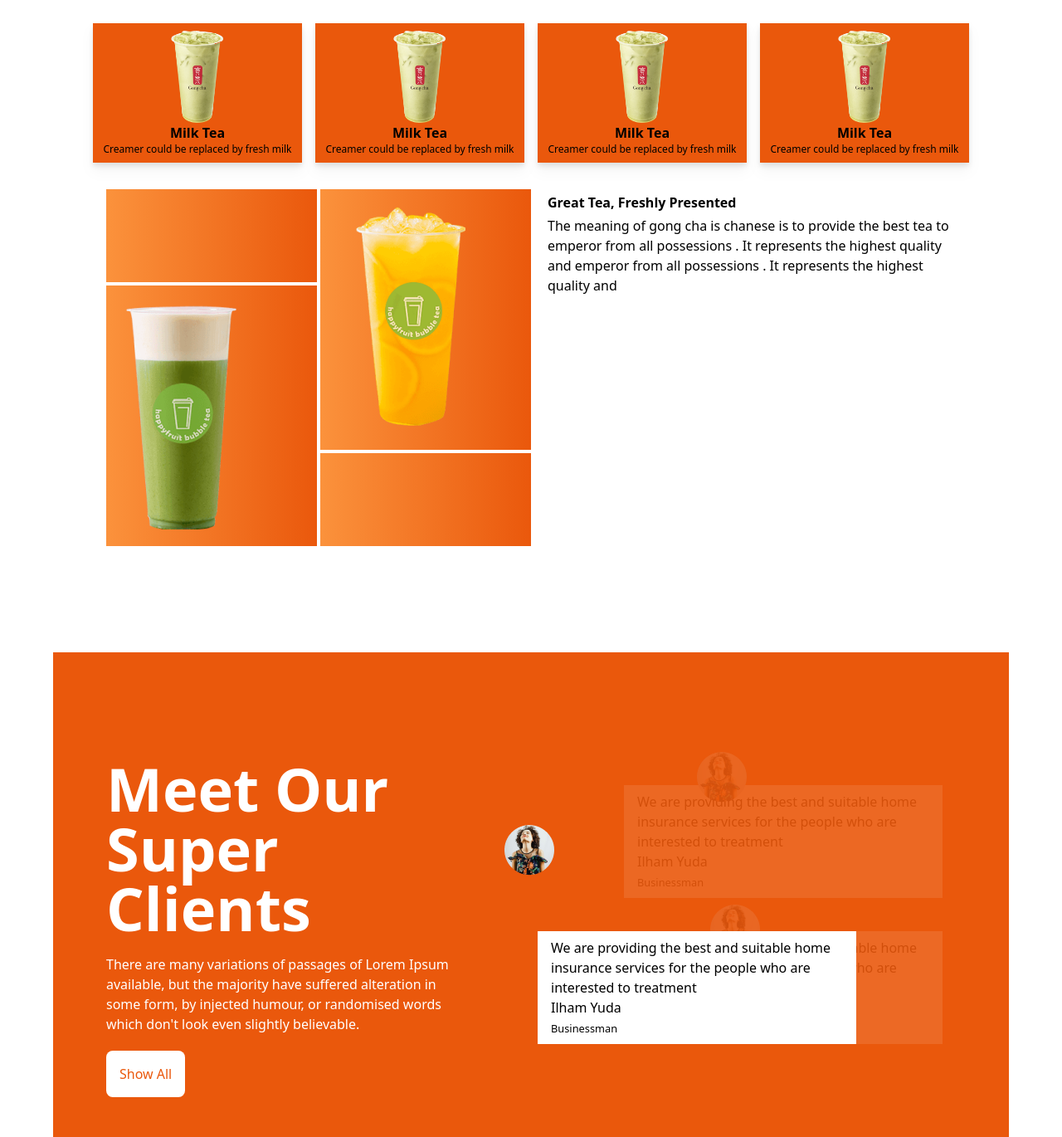
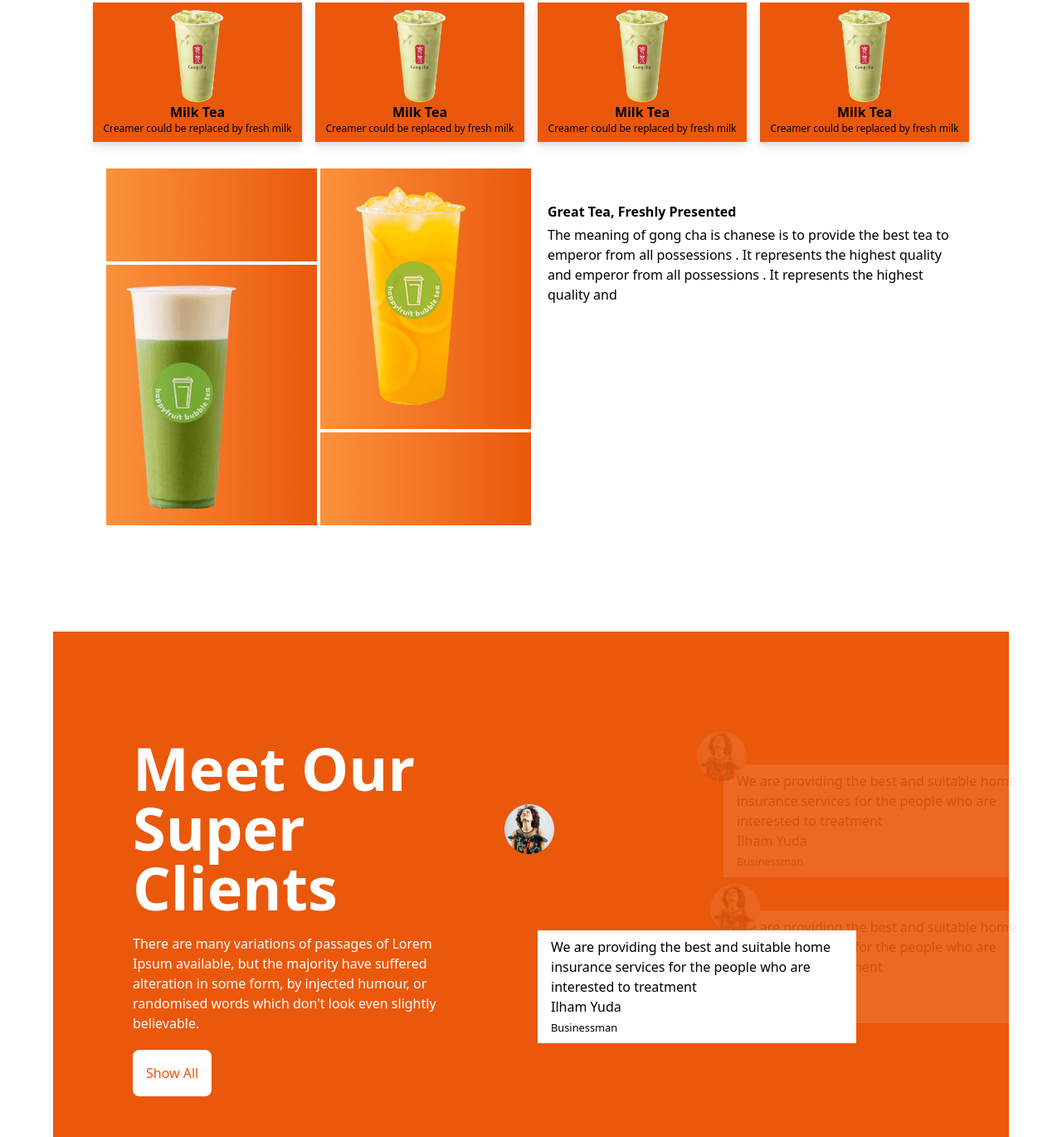
Before and after one commit to shamirashuchi/Tea-responsive, a plain HTML site: page index.html in a window 1280 px wide. Shown: the part 710-2080 px from the top of the page at 83% size. Drawn offline with nearby package versions, Linux system fonts and the light colour scheme.

Commit message:
first commit

```diff
--- a/index.html
+++ b/index.html
@@ -7,8 +7,8 @@
   <script src="https://cdn.tailwindcss.com"></script>
 </head>
 <body>
-  <section class="container mx-auto p-32 flex items-center">
-    <div>
+  <section class="md:container md:mx-auto md:p-32  md:flex items-center">
+    <div class="sm:p-8">
         <h1 class="text-2xl font-semibold">It's good<br> tea time at The <br>Tea House</h1>
         <p class="pb-3 pt-3">Tea and Botanical Solutions Supplier Give Optimum Satisfaction To Your Taste Buds.</p>
 
@@ -39,7 +39,7 @@
     <p class="text-xs font-thin">There are many variations of passages of Lorem Ipsum available, but the majority have suffered alteration in some form, by injected humour, or randomised words which don't look even slightly believable.</p>
   </section>
 
-  <section class="grid grid-cols-4 gap-4 px-28 mb-8">
+  <section class="grid md:grid-cols-4 gap-4 px-28 mb-8">
     <div class="bg-orange-600 drop-shadow-lg  flex flex-col items-center p-2 bg-blue-50">
         <div>
             <img class="h-28 w-16" src="images/tea-1.png" alt="">
@@ -82,7 +82,7 @@
   </section>
 
 
-<section class="px-32 pb-32 grid grid-cols-2">
+<section class="px-32 pb-32 grid md:grid-cols-2">
     <div class="grid grid-cols-2 gap-1 ">
         <div class="bg-gradient-to-r from-orange-400 to-orange-600 h-28">
 
@@ -100,7 +100,7 @@
 
 
     <div class="ml-5">
-        <h1 class="text-1xl font-semibold my-1">Great Tea, Freshly Presented</h1>
+        <h1 class="text-1xl font-semibold my-1 sm:mt-10">Great Tea, Freshly Presented</h1>
         <p>
           The meaning of gong cha is chanese is to provide the best tea to
           emperor from all possessions . It represents the highest quality and
@@ -110,8 +110,8 @@
 </section>
 
 <section class="mb-20">
-   <div class="bg-orange-600 grid md:grid-cols-2 gap-4 md:mx-16  sm:mx-8 md:p-32">
-    <div class="relative -left-16 top-0 text-white">
+   <div class="bg-orange-600 grid md:grid-cols-2 gap-4 md:mx-16   md:p-32 sm:py-72">
+    <div class="relative md:-left-16 md:top-0 sm:-top-44 text-white sm:px-8">
         <h1 class="text-7xl font-bold">Meet Our Super Clients</h1>
         <p class="mt-5">There are many variations of passages of Lorem Ipsum available,
             but the majority have suffered alteration in some form, by
@@ -122,10 +122,10 @@
 
     <div class="relative pl-8 mb-8">
         <div class="opacity-10">
-            <div class="absolute left-48 -top-2 z-10">
+            <div class="absolute md:left-48 left-44 md:-top-2 -top-20 z-10">
                 <img src="images/client.png" alt="">
             </div>
-            <div class="bg-white px-4 py-2 w-96 absolute -right-12 top-8">
+            <div class="bg-white px-4 py-2 w-96 absolute md:-right-12 left-56 md:top-8 -top-16">
                 <p>We are providing the best and suitable home insurance services
                     for the people who are interested to treatment</p>
                 <h1>Ilham Yuda</h1>
@@ -133,10 +133,10 @@
             </div>
         </div>
         <div class="opacity-10">
-            <div class="absolute left-52 top-44 z-10">
+            <div class="absolute md:left-52 left-44 md:top-44 top-28 z-10">
                 <img src="images/client.png" alt="">
             </div>
-            <div class="bg-white px-4 py-2 w-96 absolute -right-12  top-52">
+            <div class="bg-white px-4 py-2 w-96 absolute md:-right-12 left-56  md:top-52 top-32">
                 <p>We are providing the best and suitable home insurance services
                     for the people who are interested to treatment</p>
                 <h1>Ilham Yuda</h1>
@@ -144,10 +144,10 @@
             </div>
         </div>
         <div>
-            <div class="absolute top-20 -left-10  z-20">
+            <div class="absolute md:top-20 md:-left-10 left-0 z-20">
                 <img src="images/client.png" alt="">
             </div>
-            <div class="bg-white px-4 py-2 w-96 absolute left-0 bottom-8">
+            <div class="bg-white px-4 py-2 w-96 absolute md:left-0 md:bottom-8 -bottom-40">
                 <p>We are providing the best and suitable home insurance services
                     for the people who are interested to treatment</p>
                 <h1>Ilham Yuda</h1>
```
